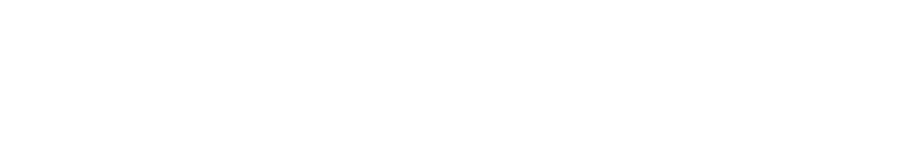
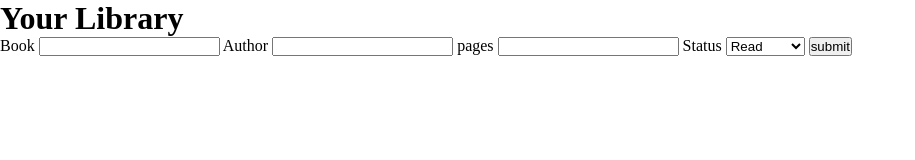
Before and after one commit to itsMe-ThatOneGuy/library, a plain HTML site: page index.html in a window 1280 px wide. Shown: the whole page, without its empty margins (0-915 px from the left). Drawn offline with Linux system fonts and the light colour scheme.

Commit message:
made form to take in book info

```diff
--- a/index.html
+++ b/index.html
@@ -8,6 +8,31 @@
     <link href="style.css" rel="stylesheet"/>
 </head>
 <body>
+    <header>
+        <h1>Your Library</h1>
+    </header>
+    <div class="form-container left">
+        <form>
+            <label for="name">Book</label>
+            <input id="name" type="text">
+
+            <label for="author">Author</label>
+            <input id="author" type="text">
+
+            <label for="pages">pages</label>
+            <input id="pages" type="number">
+
+            <label for="status">Status</label>
+            <select id="status" name="status">
+                <option value="read">Read</option>
+                <option value="not-read">Not Read</option>
+            </select>
+
+            <input type="button" class="btn" value="submit">
+        </form>
+    </div>
+    <div class="book-collection">
+    </div>
 
 
     <script src="script.js"></script>
```
